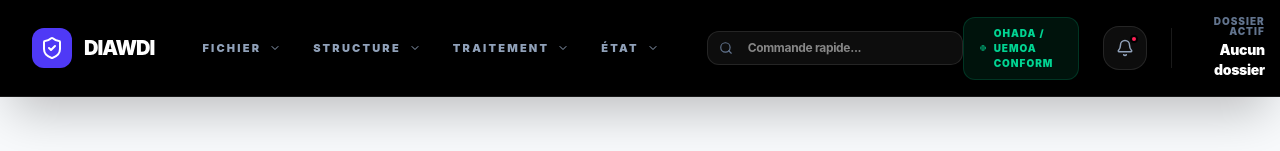
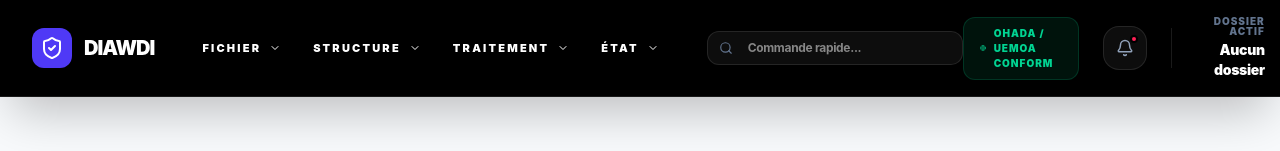
Before and after one commit to mamadouelimanewane/compta, a React (Vite) app: page /ouvrir in a window 1280 px wide. Shown: the top 151 px of the page. Built offline with nearby package versions, Linux system fonts and the light colour scheme.

Commit message:
style: increase contrast of Sage menu items for better visibility

```diff
--- a/src/components/Navbar.tsx
+++ b/src/components/Navbar.tsx
@@ -27,9 +27,9 @@ function MenuDropdown({ label, items }: { label: string, items: { label: string,
       onMouseEnter={handleMouseEnter}
       onMouseLeave={handleMouseLeave}
     >
-      <button className="flex items-center gap-2 text-[11px] font-black uppercase tracking-[0.2em] text-slate-400 hover:text-white transition-colors py-2">
+      <button className="flex items-center gap-2 text-[11px] font-black uppercase tracking-[0.2em] text-white hover:text-indigo-400 transition-colors py-2">
         {label}
-        <ChevronDown size={12} className={`transition-transform duration-300 ${isOpen ? 'rotate-180' : ''}`} />
+        <ChevronDown size={12} className={`transition-transform duration-300 ${isOpen ? 'rotate-180 text-indigo-400' : ''}`} />
       </button>
 
       {isOpen && (
@@ -38,7 +38,7 @@ function MenuDropdown({ label, items }: { label: string, items: { label: string,
             <button
               key={idx}
               onClick={() => { navigate(item.path); setIsOpen(false); }}
-              className="w-full text-left px-6 py-3 text-[10px] font-black uppercase tracking-widest text-slate-400 hover:text-white hover:bg-white/5 transition-all flex items-center justify-between group"
+              className="w-full text-left px-6 py-3 text-[10px] font-black uppercase tracking-widest text-slate-200 hover:text-white hover:bg-white/5 transition-all flex items-center justify-between group"
             >
               {item.label}
               <ChevronRight size={12} className="opacity-0 group-hover:opacity-100 -translate-x-2 group-hover:translate-x-0 transition-all" />
```
